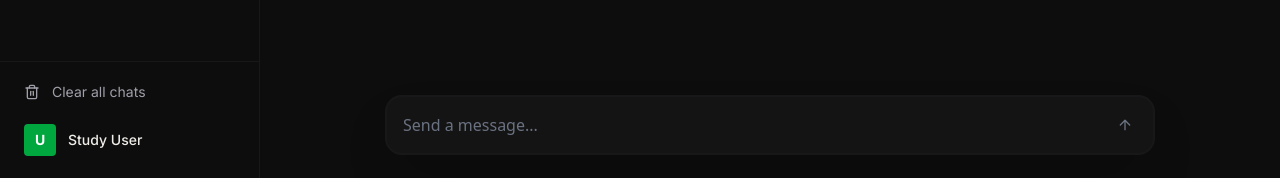
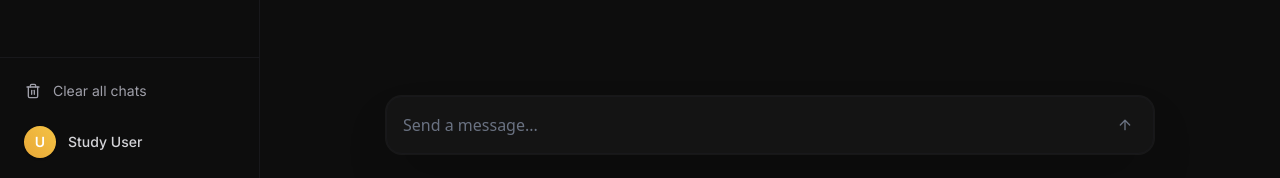
Before and after one commit to SambhavSirohi05/StudyBuddy, a Next.js app: page /chat in a window 1280 px wide. Shown: the part 622-800 px from the top of the page. Built offline with nearby package versions, Linux system fonts and the light colour scheme.

Commit message:
style: revamp sidebar footer clear chats button and user avatar to match theme

```diff
--- a/components/Sidebar.tsx
+++ b/components/Sidebar.tsx
@@ -114,7 +114,7 @@ export default function Sidebar({
                 </div>
 
                 {/* User Footer */}
-                <div className={`p-3 border-t space-y-1 sync-theme-transition ${isDarkMode ? 'border-zinc-900' : 'border-gray-100'}`}>
+                <div className={`p-3 border-t space-y-1.5 sync-theme-transition ${isDarkMode ? 'border-zinc-900' : 'border-gray-100'}`}>
                     <button
                         onClick={() => {
                             if (window.confirm("Are you sure you want to clear all chat history?")) {
@@ -122,16 +122,22 @@ export default function Sidebar({
                                 onClose();
                             }
                         }}
-                        className={`flex items-center gap-3 w-full px-3 py-2 rounded-lg sync-theme-transition text-sm text-left ${isDarkMode ? 'hover:bg-red-500/10 text-zinc-400 hover:text-red-400' : 'hover:bg-red-500/5 text-gray-500 hover:text-red-500'}`}
+                        className={`flex items-center gap-3 w-full px-3 py-2.5 rounded-lg sync-theme-transition text-sm text-left border border-transparent ${
+                            isDarkMode
+                                ? 'text-zinc-400 hover:bg-zinc-800/40 hover:text-red-400'
+                                : 'text-gray-500 hover:bg-gray-50 hover:text-red-600'
+                        }`}
                     >
                         <Trash2 className="w-4 h-4" />
                         <span>Clear all chats</span>
                     </button>
-                    <div className="flex items-center gap-3 w-full px-3 py-2.5 rounded-lg text-sm">
-                        <div className="w-8 h-8 rounded bg-green-600 flex items-center justify-center text-white font-bold">
+                    <div className="flex items-center gap-3 w-full px-3 py-2 rounded-lg text-sm">
+                        <div className="w-8 h-8 rounded-full bg-gradient-to-tr from-[#E8A838] to-[#F5C344] flex items-center justify-center text-white font-semibold select-none shadow-sm">
                             U
                         </div>
-                        <div className="flex-1 text-left font-medium select-none">Study User</div>
+                        <div className={`flex-1 text-left font-medium select-none sync-theme-transition ${isDarkMode ? 'text-zinc-300' : 'text-gray-700'}`}>
+                            Study User
+                        </div>
                     </div>
                 </div>
             </div>
```
